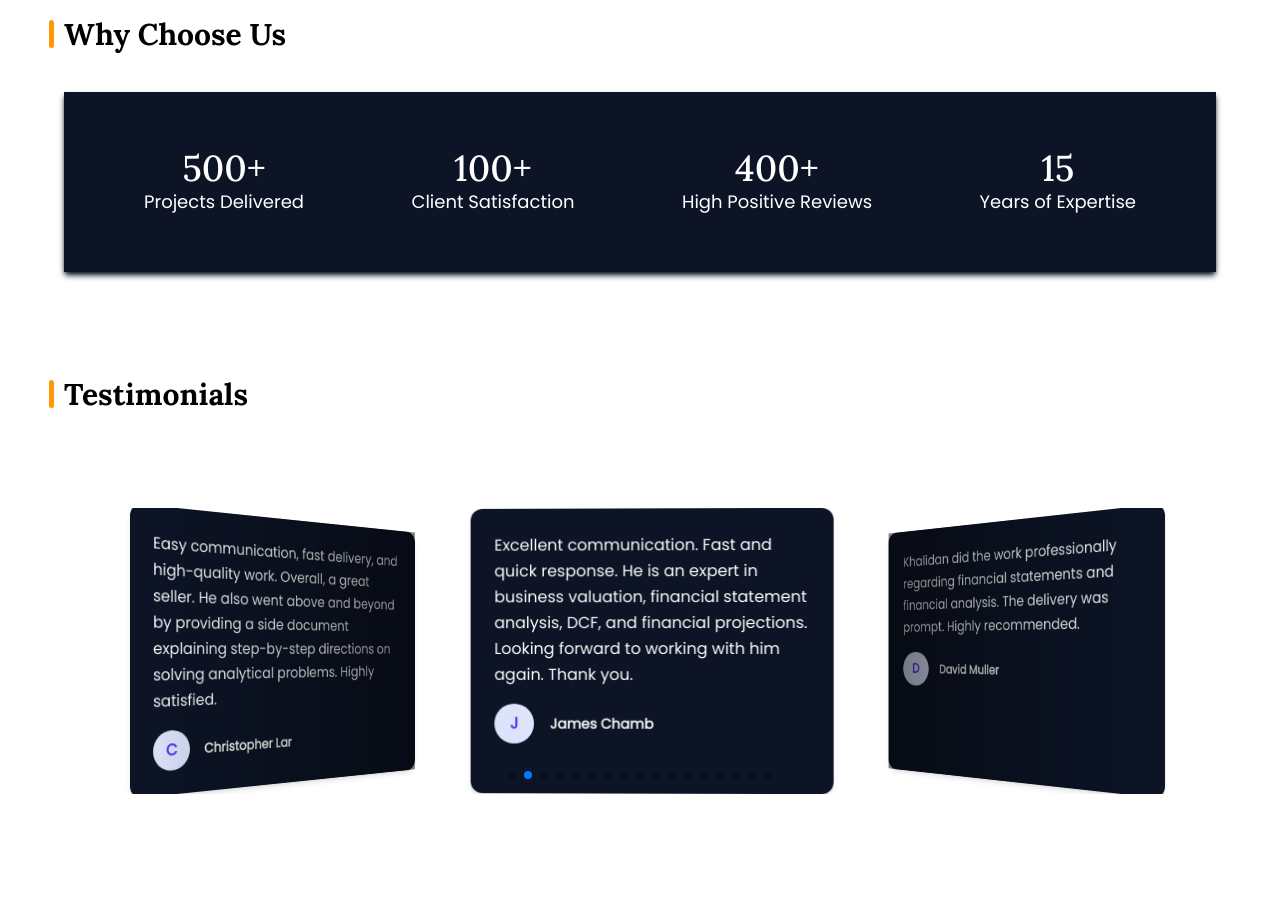
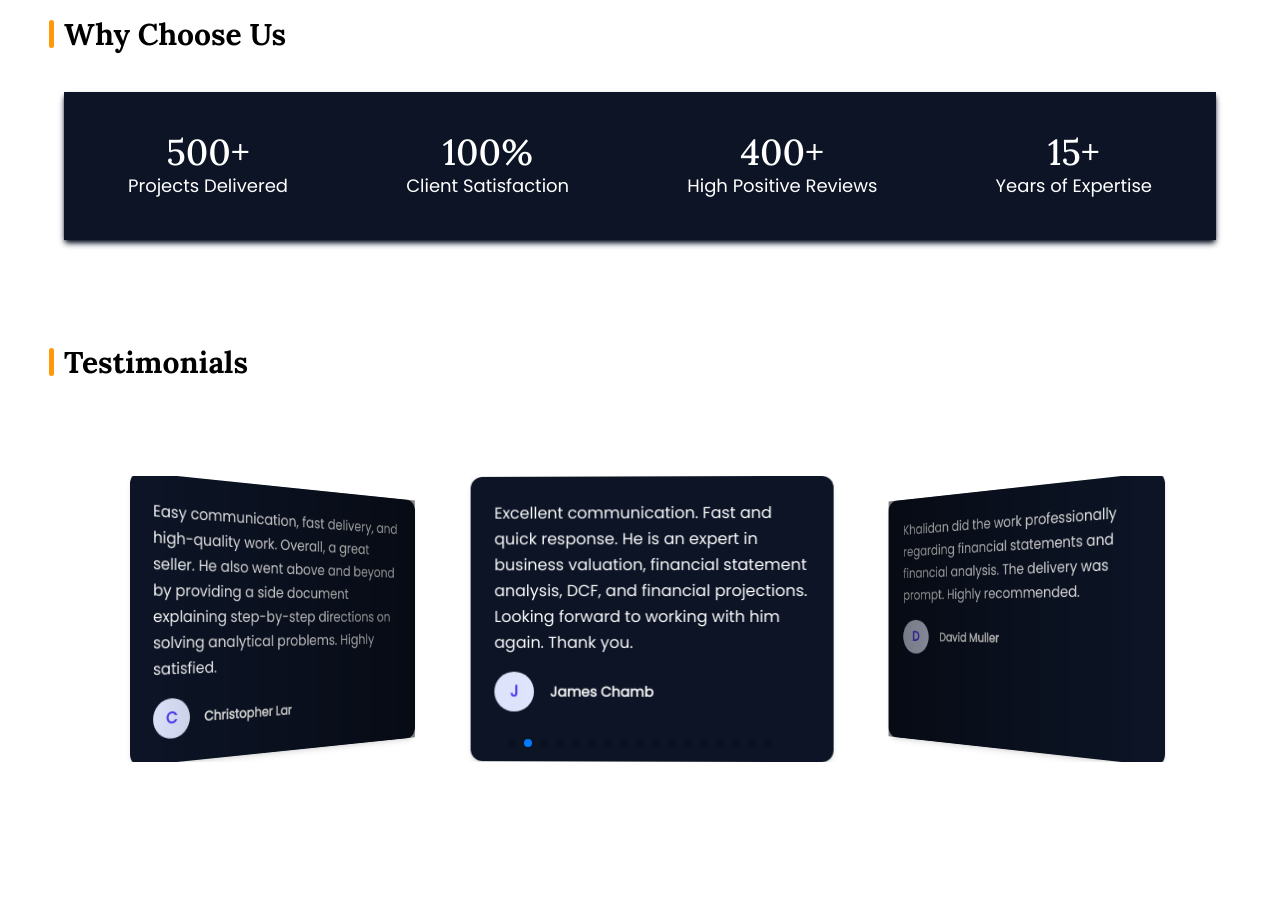
Before and after one commit to solemannoushad/Bizfinx79, a Next.js app: page /about in a window 1280 px wide. Shown: the part 1840-2764 px from the top of the page. Built offline with nearby package versions, Linux system fonts and the light colour scheme; some icons are missing.

Commit message:
dashboard page added

```diff
--- /dev/null
+++ b/src/app/resources/dashboard/page.tsx
@@ -0,0 +1,14 @@
+import Dashboard from '@/components/Dashboard'
+import Hero from '@/components/Hero'
+import React from 'react'
+
+function page() {
+  return (
+    <div>
+      <Hero heading="Dashboard" subheading="Track your progress and manage your finances with ease." />
+      <Dashboard />
+    </div>
+  )
+}
+
+export default page
--- a/src/app/resources/page.tsx
+++ b/src/app/resources/page.tsx
@@ -8,7 +8,6 @@ function page() {
   return (
     <>
         <Hero heading="Resources" subheading='Explore expert insights, success stories, and financial strategies to empower your journey.' />
-        <Dashboard />
         <BlogsSection />
         <TestinomialSection />
     </>
--- a/src/components/StatsBox.tsx
+++ b/src/components/StatsBox.tsx
@@ -1,86 +1,69 @@
 "use client";
 
-import React, { useEffect, useState, useRef } from "react";
+import React, { useEffect, useState } from "react";
+import { motion } from "framer-motion";
 
-// Hook to count up to the target value
-function useCountUp(target: number, shouldAnimate: boolean) {
+const stats = [
+  { title: "Projects Delivered", stats: "500+" },
+  { title: "Client Satisfaction", stats: "100%" },
+  { title: "High Positive Reviews", stats: "400+" },
+  { title: "Years of Expertise", stats: "15+" },
+];
+
+const parseStat = (stat: string) => {
+  const match = stat.match(/(\d+)(.*)/);
+  return {
+    number: parseInt(match?.[1] || "0", 10),
+    suffix: match?.[2] || "",
+  };
+};
+
+function AnimatedStat({ value, suffix }: { value: number; suffix: string }) {
   const [count, setCount] = useState(0);
+  const [hasAnimated, setHasAnimated] = useState(false);
 
-  useEffect(() => {
-    if (!shouldAnimate) return;
+  const animateCount = () => {
+    if (hasAnimated) return;
+    setHasAnimated(true);
 
-    let start = 0;
-    const end = target;
-    const duration = 1000; // animation duration in ms
-    const startTime = performance.now();
+    let current = 0;
+    const step = Math.ceil(value / 50);
+    const interval = setInterval(() => {
+      current += step;
+      if (current >= value) {
+        setCount(value);
+        clearInterval(interval);
+      } else {
+        setCount(current);
+      }
+    }, 20);
+  };
 
-    const animate = (currentTime: number) => {
-      const elapsed = currentTime - startTime;
-      const progress = Math.min(elapsed / duration, 1);
-      const currentCount = Math.floor(progress * end);
-      setCount(currentCount);
-
-      if (progress < 1) {
-        requestAnimationFrame(animate);
-      } else {
-        setCount(end); // Ensure it lands on the final value
-      }
-    };
-
-    requestAnimationFrame(animate);
-  }, [shouldAnimate, target]);
-
-  return count;
-}
-
-
-// Hook to detect when element is in view
-function useInViewOnce(ref: React.RefObject<HTMLElement>) {
-  const [hasBeenInView, setHasBeenInView] = useState(false);
-
-  useEffect(() => {
-    const observer = new IntersectionObserver(
-      ([entry]) => {
-        if (entry.isIntersecting && !hasBeenInView) {
-          setHasBeenInView(true);
-        }
-      },
-      { threshold: 0.3 }
-    );
-
-    if (ref.current) observer.observe(ref.current);
-    return () => observer.disconnect();
-  }, [ref, hasBeenInView]);
-
-  return hasBeenInView;
+  return (
+    <motion.h1
+      whileInView={{ opacity: 1 }}
+      initial={{ opacity: 0 }}
+      onViewportEnter={animateCount}
+      className="text-4xl font-medium group-hover:text-secondary text-center transition-all duration-300"
+    >
+      {count}
+      {suffix}
+    </motion.h1>
+  );
 }
 
 function StatsBox() {
-  const stats = [
-    { title: "Projects Delivered", stats: 500 },
-    { title: "Client Satisfaction", stats: 100 },
-    { title: "High Positive Reviews", stats: 400 },
-    { title: "Years of Expertise", stats: 15 },
-  ];
-
   return (
     <div className="flex flex-wrap bg-foreground text-white my-10 py-10 px-16 items-start justify-between shadow-md shadow-foreground">
-      {stats.map((stat, idx) => {
-        const ref = useRef<HTMLDivElement>(null);
-        const inViewOnce = useInViewOnce(ref);
-        const count = useCountUp(stat.stats, inViewOnce);
-
+      {stats.map(({ title, stats }) => {
+        const { number, suffix } = parseStat(stats);
         return (
           <div
-            key={idx}
-            ref={ref}
-            className="flex flex-col items-center cursor-pointer text-center group m-4"
+            key={title}
+            className="flex flex-col items-center cursor-pointer text-center group"
           >
-            <h1 className="text-4xl font-medium group-hover:text-secondary text-center transition-all duration-300">
-              {count}
-              {stat.stats >= 100 ? "+" : ""}
-            </h1>
-            <p className="text-lg font-light">{stat.title}</p>
+            <AnimatedStat value={number} suffix={suffix} />
+            <p className="text-lg font-light">{title}</p>
           </div>
         );
       })}
--- a/src/content/menu.ts
+++ b/src/content/menu.ts
@@ -350,6 +350,11 @@ export const menu = [
                 title: 'Testinomials',
                 path: '/resources/testinomials',
                 dropdown: []
+            },
+            {
+                title: 'Dashboard',
+                path: '/resources/dashboard',
+                dropdown: []
             }
         ]
     },
```
